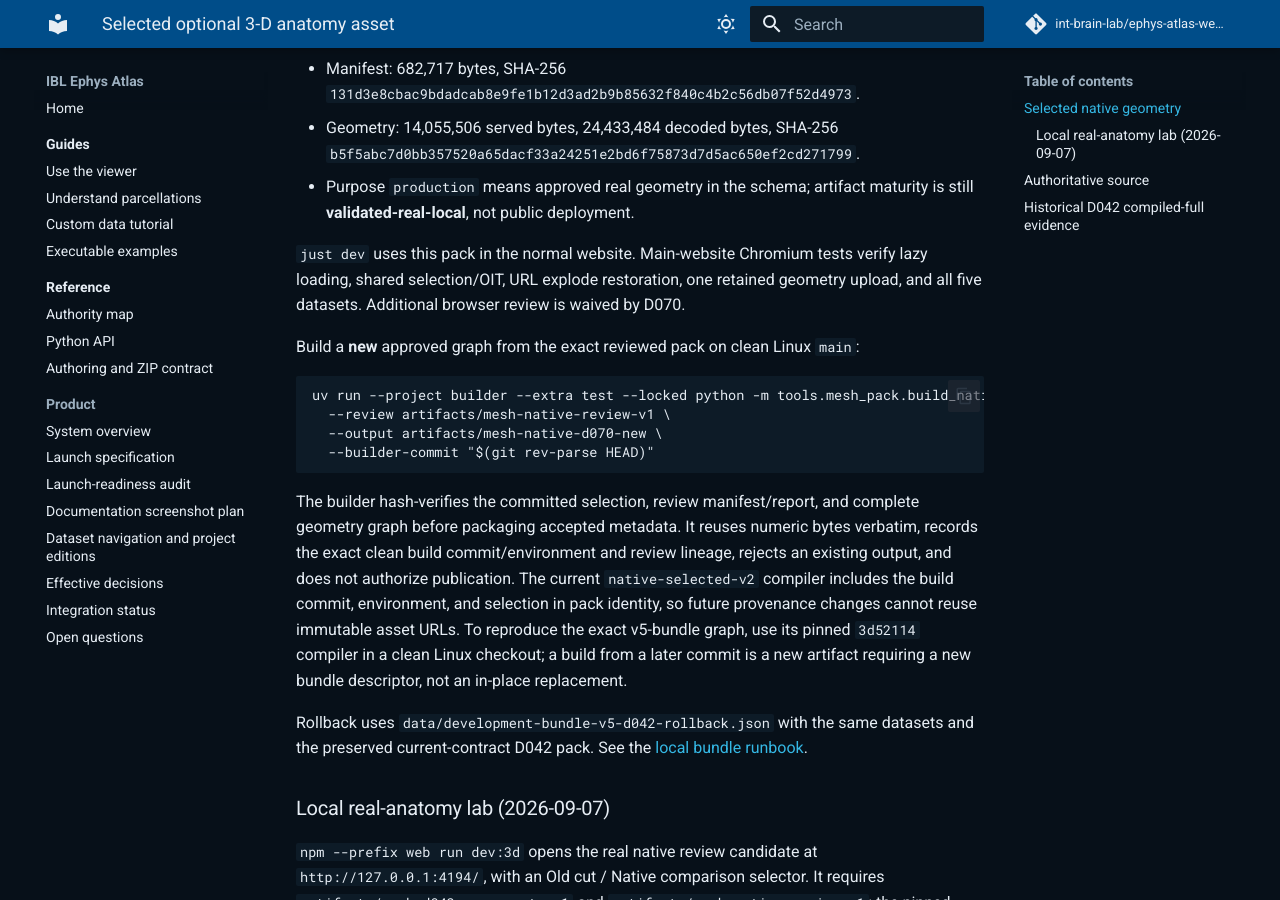
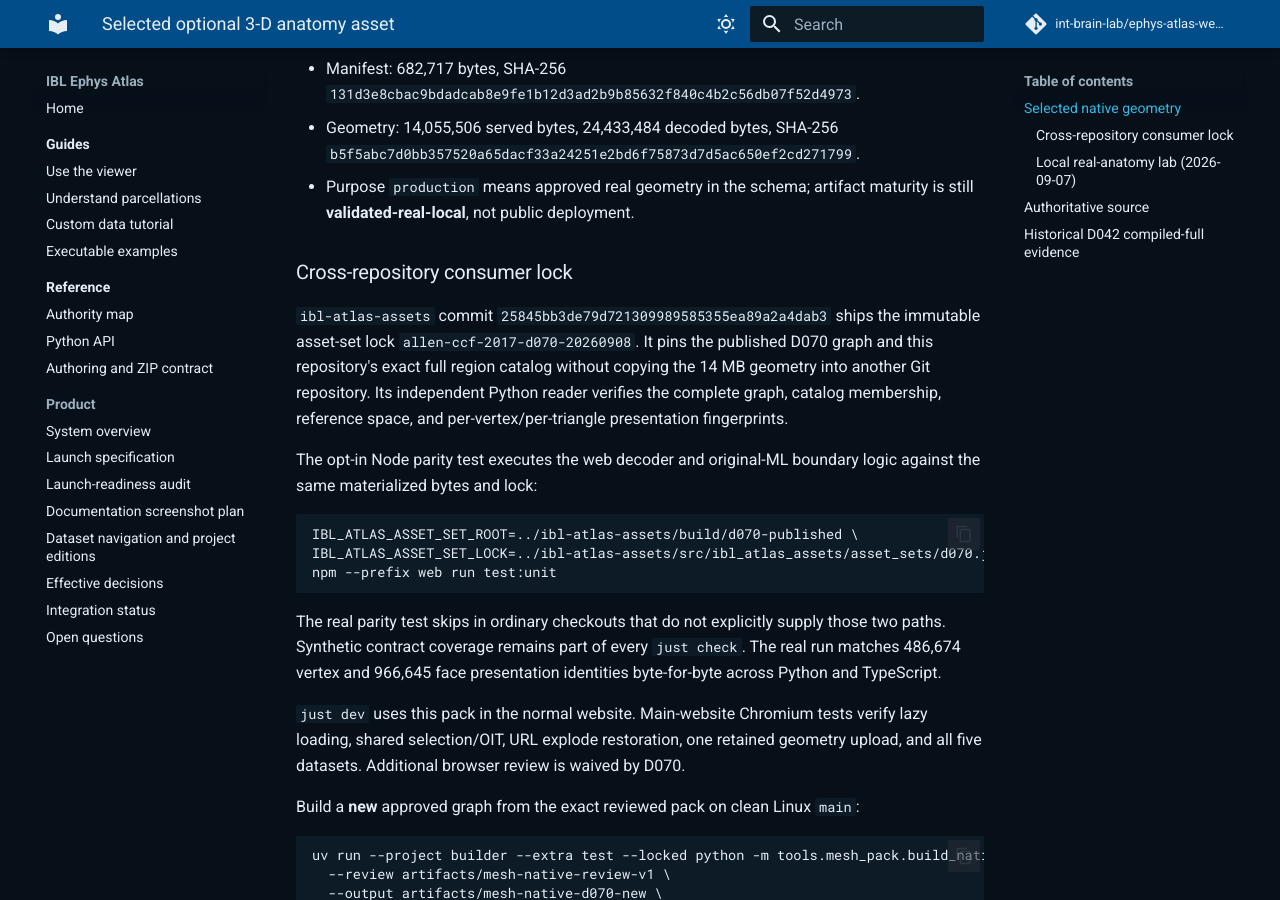
Before and after one commit to int-brain-lab/ephys-atlas-web-v2, an MkDocs documentation site: the page built from docs/rendering/3D_SELECTED_ASSET.md, in a window 1280 px wide and 900 px high, scrolled down 570 px. Built offline with MkDocs 1.6.1 and Material for MkDocs 9.7.7, drawn with Linux system fonts in a browser that asks for light colours; comment, search, counter and statistics services are not loaded.

Commit message:
assets: verify real D070 cross-language parity

````diff
--- a/docs/rendering/3D_SELECTED_ASSET.md
+++ b/docs/rendering/3D_SELECTED_ASSET.md
@@ -26,6 +26,29 @@
   `b5f5abc7d0bb357520a65dacf33a24251e2bd6f75873d7d5ac650ef2cd271799`.
 - Purpose `production` means approved real geometry in the schema; artifact
   maturity is still **validated-real-local**, not public deployment.
+
+### Cross-repository consumer lock
+
+`ibl-atlas-assets` commit `25845bb3de79d721309989585355ea89a2a4dab3`
+ships the immutable asset-set lock `allen-ccf-2017-d070-20260908`. It pins the
+published D070 graph and this repository's exact full region catalog without
+copying the 14 MB geometry into another Git repository. Its independent Python
+reader verifies the complete graph, catalog membership, reference space, and
+per-vertex/per-triangle presentation fingerprints.
+
+The opt-in Node parity test executes the web decoder and original-ML boundary
+logic against the same materialized bytes and lock:
+
+```sh
+IBL_ATLAS_ASSET_SET_ROOT=../ibl-atlas-assets/build/d070-published \
+IBL_ATLAS_ASSET_SET_LOCK=../ibl-atlas-assets/src/ibl_atlas_assets/asset_sets/d070.json \
+npm --prefix web run test:unit
+```
+
+The real parity test skips in ordinary checkouts that do not explicitly supply
+those two paths. Synthetic contract coverage remains part of every `just check`.
+The real run matches 486,674 vertex and 966,645 face presentation identities
+byte-for-byte across Python and TypeScript.
 
 `just dev` uses this pack in the normal website. Main-website Chromium tests
 verify lazy loading, shared selection/OIT, URL explode restoration, one retained
````
Also changed, not shown: builder/ibl_ephys_atlas/_schema/v1/README.md (+7 -0 lines), docs/INTEGRATION_STATUS.md (+1 -1 lines), schema/v1/README.md (+7 -0 lines), 1 other file.
